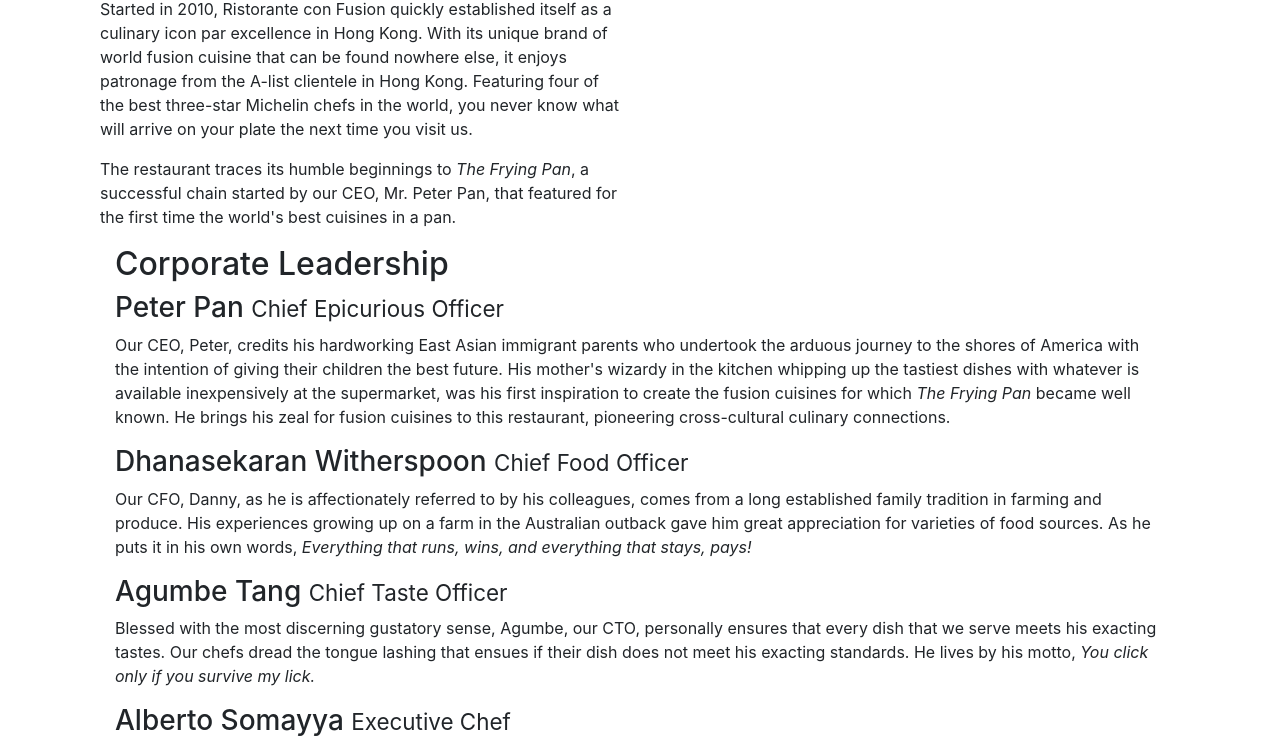
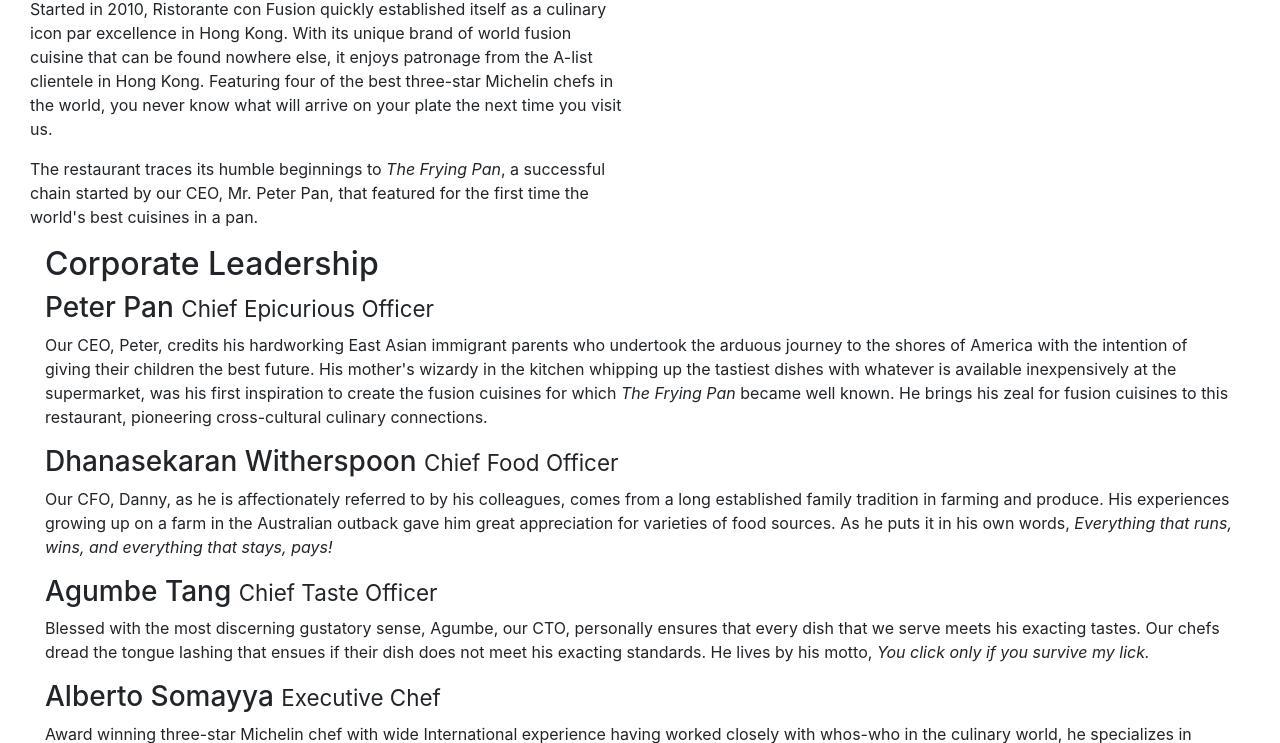
Before and after one commit to CFloy66-v12o/conFusion, a website: page aboutus.html in a window 1280 px wide. Shown: the part 514-1257 px from the top of the page. Drawn offline with nearby package versions, Linux system fonts and the light colour scheme.

Commit message:
container fluid

```diff
--- a/aboutus.html
+++ b/aboutus.html
@@ -12,7 +12,7 @@
 
 </head>
 
-<body class="container">
+<body class="container-fluid">
         <nav class="navbar navbar-dark navbar-expand-sm fixed-top">
             <div class="container">
                     <button class="navbar-toggler" type="button" data-toggle="collapse" data-target="#Navbar">
```
Also changed, not shown: index.html (+1 -1 lines).
